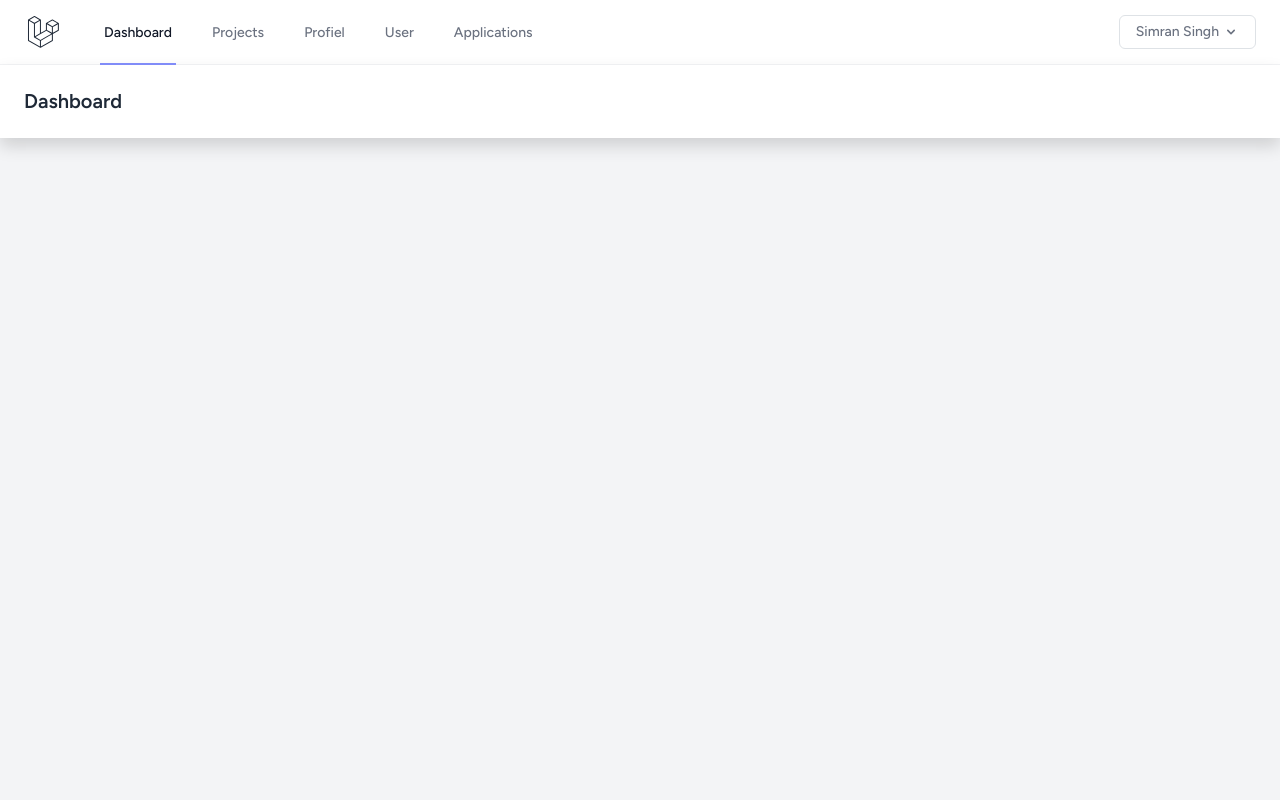
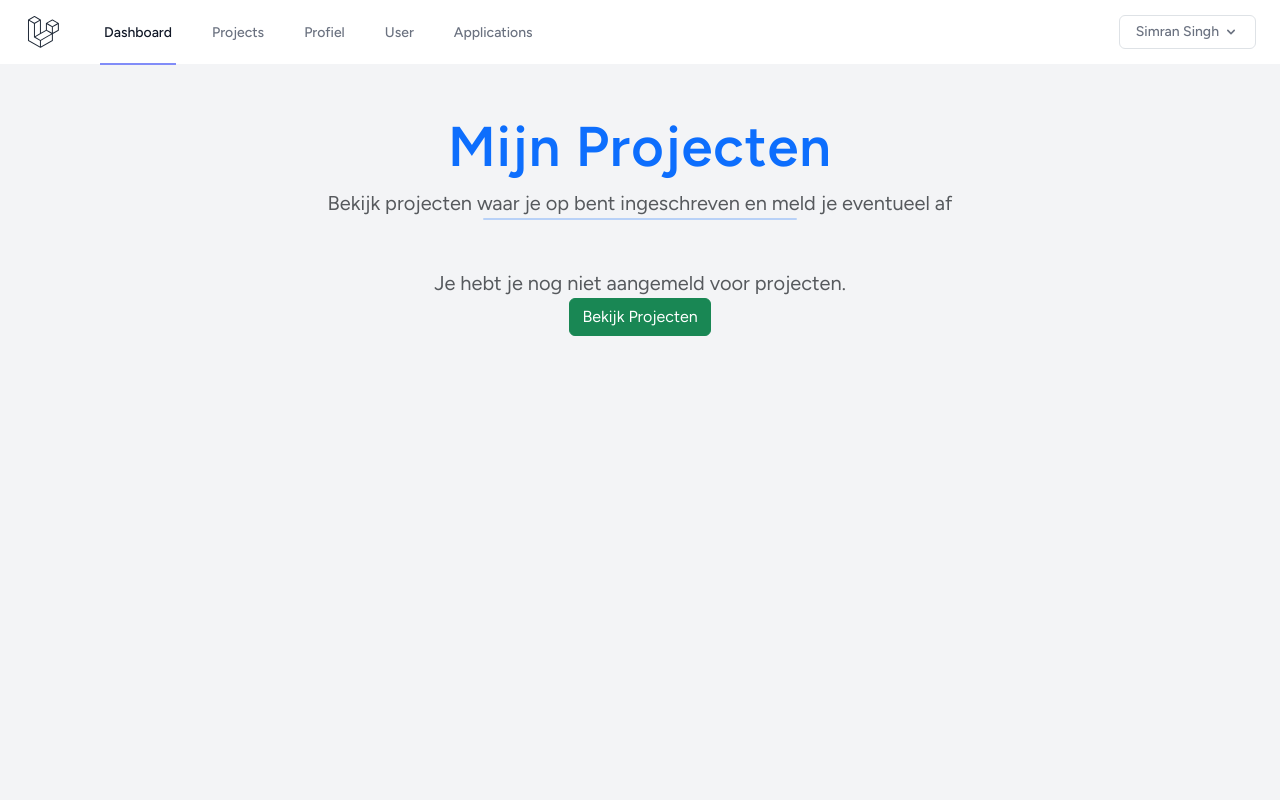
Before and after one commit to Simransingh0/matching, a Laravel app: page /dashboard in a window 1280 px wide. Run offline with Laravel 12, Linux system fonts and the light colour scheme; a user stored in the database is signed in; data comes from the database, SQL or seed files in the repository; style sheets or scripts are compiled from the project's sources.

Commit message:
Laatste functies toegevoegd

```diff
--- a/app/Http/Controllers/ApplicationController.php
+++ b/app/Http/Controllers/ApplicationController.php
@@ -25,6 +25,32 @@
         return back()->with('Succes', 'Je hebt je aangemeld voor dit project!');
     }
 
+    public function dashboard() {
+        $user = Auth::user();
+
+        if ($user->role === 'Admin') {
+            $projects = \App\Models\Project::latest()->take(3)->get();
+            $applications = collect(); // lege collectie zodat blade niet klaagt
+            return view('dashboard', compact('projects', 'applications'));
+        } else {
+            $projects = collect(); // lege collectie voor blade
+            $applications = $user->applications()->with('project')->get();
+            return view('dashboard', compact('projects', 'applications'));
+        }
+    }
+
+    public function cancel(Application $application)
+    {
+        // Optioneel: check dat de ingelogde gebruiker eigenaar is
+        if ($application->user_id !== Auth::id()) {
+            abort(403);
+        }
+
+        $application->delete();
+
+        return redirect()->back()->with('success', 'Je aanmelding is verwijderd.');
+    }
+
     public function destroy(Project $project){
         Application::where('user_id', Auth::id())
             ->where('project_id', $project->id)
@@ -33,4 +59,14 @@
 
         return back()->with('Succes', 'Je bent afgemeld van dit project.');
     }
+
+    public function accept(Application $application){
+        $application->update(['status' => 'accepted']);
+        return back()->with('Succes', 'Aanmelding geaccepteerd!');
+    }
+
+    public function reject(Application $application){
+        $application->update(['status' => 'rejected']);
+        return back()->with(['status' => 'Aanmelding geweigerd!']);
+    }
 }
--- a/app/Models/Application.php
+++ b/app/Models/Application.php
@@ -7,7 +7,7 @@
 
 class Application extends Model
 {
-    protected $fillable = ['user_id', 'project_id'];
+    protected $fillable = ['user_id', 'project_id', 'status'];
 
     public function user(){
         return $this->belongsTo(User::class);
--- a/app/Models/User.php
+++ b/app/Models/User.php
@@ -51,4 +51,8 @@
     public function application(){
         return $this->hasMany(Application::class);
     }
+
+    public function applications(){
+        return $this->hasMany(Application::class);
+    }
 }
--- a/resources/views/admin/dashboard.blade.php
+++ b/resources/views/admin/dashboard.blade.php
@@ -3,7 +3,7 @@
 @section('content')
 <div class="container mx-auto p-6">
     <h1 class="text-2xl font-bold">Admin Dashboard</h1>
-    <h2 class="text=2xl font-bold mb-6">Top 3 matches:</h2>
+    <h2 class="text=2xl font-bold mb-6">Top 3 Matches:</h2>
 
     @foreach($projects as $project)
         <div class="mb-6 p-4 border rounded shadow">
--- a/resources/views/dashboard.blade.php
+++ b/resources/views/dashboard.blade.php
@@ -1,17 +1,96 @@
-<x-app-layout>
-    <x-slot name="header">
-        <h2 class="font-semibold text-xl text-gray-800 dark:text-gray-200 leading-tight">
-            {{ __('Dashboard') }}
-        </h2>
-    </x-slot>
+@extends('layouts.app')
 
-    <div class="py-12">
-        <div class="max-w-7xl mx-auto sm:px-6 lg:px-8">
-            <div class="bg-white dark:bg-gray-800 overflow-hidden shadow-sm sm:rounded-lg">
-                <div class="p-6 text-gray-900 dark:text-gray-100">
-                    {{ __("You're logged in!") }}
+@section('content')
+<div class="container py-5">
+    <div class="text-center mb-5">
+        <h1 class="display-4 fw-bold text-primary mb-2">Mijn Projecten</h1>
+        <p class="text-muted fs-5">Bekijk projecten waar je op bent ingeschreven en meld je eventueel af</p>
+        <hr class="w-25 mx-auto border-2 border-primary rounded">
+    </div>
+
+    @if(session('success'))
+        <div class="alert alert-success">{{ session('success') }}</div>
+    @endif
+
+    <div class="row g-4">
+        @forelse($applications as $application)
+            @php
+                $project = $application->project;
+                $skills = json_decode($project->required_skills, true) ?? [];
+            @endphp
+
+            <div class="col-md-6 col-lg-4">
+                <div class="card shadow-sm border-0 h-100">
+                    <div class="card-body d-flex flex-column">
+                        <h5 class="card-title fw-bold">{{ $project->title }}</h5>
+                        <p class="card-text text-truncate">{{ $project->description }}</p>
+
+                        <div class="mb-2">
+                            @foreach($skills as $skill)
+                                <span class="badge bg-info text-dark me-1 mb-1">{{ $skill }}</span>
+                            @endforeach
+                        </div>
+                        <p class="card-text text-truncate text-succes">De status is: {{ $application->status }}</p>
+                        <div class="mt-auto d-flex justify-content-between">
+                            <a href="{{ route('projects.show', $project->id) }}" class="btn btn-primary btn-sm">
+                                Bekijk Project
+                            </a>
+
+                            <form method="POST" action="{{ route('applications.cancel', $application->id) }}">
+                                @csrf
+                                <button class="btn btn-danger btn-sm">
+                                    Afmelden
+                                </button>
+                            </form>
+                        </div>
+                    </div>
                 </div>
             </div>
-        </div>
+        @empty
+            <div class="col-12 text-center">
+                <p class="text-muted fs-5">Je hebt je nog niet aangemeld voor projecten.</p>
+                <a href="{{ route('projects.index') }}" class="btn btn-success">Bekijk Projecten</a>
+            </div>
+        @endforelse
     </div>
-</x-app-layout>
+</div>
+
+<!-- Extra Styling -->
+<style>
+    body {
+        background: linear-gradient(135deg, #f0f4ff 0%, #d9e4ff 100%);
+        font-family: 'Nunito', sans-serif;
+    }
+
+    .text-succes {
+        color: green;
+    }
+
+    .card {
+        border-radius: 15px;
+        transition: transform 0.2s ease, box-shadow 0.2s ease;
+    }
+    .card:hover {
+        transform: translateY(-5px);
+        box-shadow: 0 8px 20px rgba(0,0,0,0.1);
+    }
+
+    .badge {
+        font-size: 0.85rem;
+    }
+
+    h1.display-4 {
+        letter-spacing: 1px;
+    }
+
+    hr {
+        border-top: 3px solid #0d6efd;
+        width: 60px;
+    }
+
+    .btn-sm {
+        font-size: 0.85rem;
+        padding: 0.25rem 0.5rem;
+    }
+</style>
+@endsection
--- a/resources/views/layouts/navigation.blade.php
+++ b/resources/views/layouts/navigation.blade.php
@@ -20,10 +20,10 @@
                     <x-nav-link :href="route('projects.index')" :active="request()->routeIs('projects.index')">
                         {{ __('Projects') }}
                     </x-nav-link>
-                    @if(auth()->user()?->role === 'Admin')
                     <x-nav-link :href="route('profiles.index')" :active="request()->routeIs('profiles.index')">
                         {{ __('Profiel') }}
                     </x-nav-link>
+                    @if(auth()->user()?->role === 'Admin')
                     <x-nav-link :href="route('users.index')" :active="request()->routeIs('users.index')">
                         {{ __('User') }}
                     </x-nav-link>
--- a/resources/views/projects/index.blade.php
+++ b/resources/views/projects/index.blade.php
@@ -20,7 +20,11 @@
 <!-- Header / Title -->
 <div class="text-center mb-5">
     <h1 class="display-4 fw-bold text-primary mb-2">Projecten Dashboard</h1>
-    <p class="text-muted fs-5">Bekijk, beheer en match projecten met developers</p>
+    @if(auth()->user()?->role === 'Admin')
+        <p class="text-muted fs-5">Bekijk, beheer en match projecten met developers</p>
+    @else
+        <p class="text-muted fs-5">Bekijk en meld je aan bij een van de volgende projecten</p>
+    @endif
     <hr class="w-25 mx-auto border-2 border-primary rounded">
 </div>
 
--- a/routes/web.php
+++ b/routes/web.php
@@ -9,44 +9,62 @@
 use Illuminate\Support\Facades\Route;
 use App\Http\Middleware\IsAdmin;
 
+// -------------------------------------
+// Public Routes
+// -------------------------------------
+Route::get('/', fn() => view('welcome'))->name('home');
 
-Route::get('/', function () {
-    return view('welcome');
+// -------------------------------------
+// Authenticated User Routes
+// -------------------------------------
+Route::middleware(['auth', 'verified'])->group(function () {
+
+    // Dashboard
+    Route::get('/dashboard', [ApplicationController::class, 'dashboard'])->name('dashboard');
+    Route::post('/applications/{application}/cancel', [App\Http\Controllers\ApplicationController::class, 'cancel'])->name('applications.cancel');
+
+    // Profile management
+    Route::prefix('profile')->group(function () {
+        Route::get('/', [ProfileController::class, 'edit'])->name('profile.edit');
+        Route::patch('/', [ProfileController::class, 'update'])->name('profile.update');
+        Route::delete('/', [ProfileController::class, 'destroy'])->name('profile.destroy');
+    });
+
+    //Profielen voor skills
+    Route::resource('profiles', AdminProfileController::class);
+
+    // Projects
+    Route::resource('projects', ProjectController::class);
+    Route::get('projects/{project}/matches', [ProjectController::class, 'matches'])->name('projects.matches');
+
+    // Applications
+    Route::prefix('projects/{project}')->group(function () {
+        Route::post('/apply', [ApplicationController::class, 'store'])->name('projects.apply');
+        Route::delete('/unapply', [ApplicationController::class, 'destroy'])->name('projects.unapply');
+    });
 });
 
-Route::get('/dashboard', function () {
-    return view('dashboard');
-})->middleware(['auth', 'verified'])->name('dashboard');
+// -------------------------------------
+// Admin Routes
+// -------------------------------------
+Route::prefix('admin')->middleware(['auth', IsAdmin::class])->group(function () {
 
-Route::middleware('auth')->group(function () {
-    Route::get('/profile', [ProfileController::class, 'edit'])->name('profile.edit');
-    Route::patch('/profile', [ProfileController::class, 'update'])->name('profile.update');
-    Route::delete('/profile', [ProfileController::class, 'destroy'])->name('profile.destroy');
-});
+    // Dashboard
+    Route::get('/dashboard', [AdminDashboardController::class, 'index'])->name('admin.dashboard');
 
-Route::middleware(['auth'])->group(function () {
-    Route::resource('projects', ProjectController::class);
-    Route::get('projects/{project}/matches', [ProjectController::class, 'matches'])->name('projects.matches');
-});
+    // Users & Profiles
+    Route::resource('users', AdminUserController::class);
 
-Route::prefix('admin')->middleware(['auth', IsAdmin::class])->group(function () {
-    Route::resource('profiles', AdminProfileController::class);
-    Route::resource('users', AdminUserController::class);
-    Route::get('/dashboard', [AdminDashboardController::class, 'index'])->name('admin.dashboard');
+
+    // Projects (admin view)
     Route::get('/projects/{project}', [ProjectController::class, 'show'])->name('admin.projects.show');
-});
 
-Route::post('/projects/{project}/apply', [ApplicationController::class, 'store'])
-    ->name('projects.apply')
-    ->middleware('auth');
-
-Route::delete('/projects/{project}/unapply', [ApplicationController::class, 'destroy'])
-    ->name('projects.unapply')
-    ->middleware('auth');
-
-Route::middleware(['auth', IsAdmin::class])->group(function () {
-    Route::get('/admin/applications', [ApplicationController::class, 'index'])
-        ->name('admin.applications.index');
+    // Applications management
+    Route::prefix('applications')->group(function () {
+        Route::get('/', [ApplicationController::class, 'index'])->name('admin.applications.index');
+        Route::post('/{application}/accept', [ApplicationController::class, 'accept'])->name('applications.accept');
+        Route::post('/{application}/reject', [ApplicationController::class, 'reject'])->name('applications.reject');
+    });
 });
 
 require __DIR__.'/auth.php';
```
Also changed, not shown: resources/views/admin/applications/index.blade.php (+17 -0 lines), resources/views/admin/profile/index.blade.php (+11 -1 lines), 6 other files.
